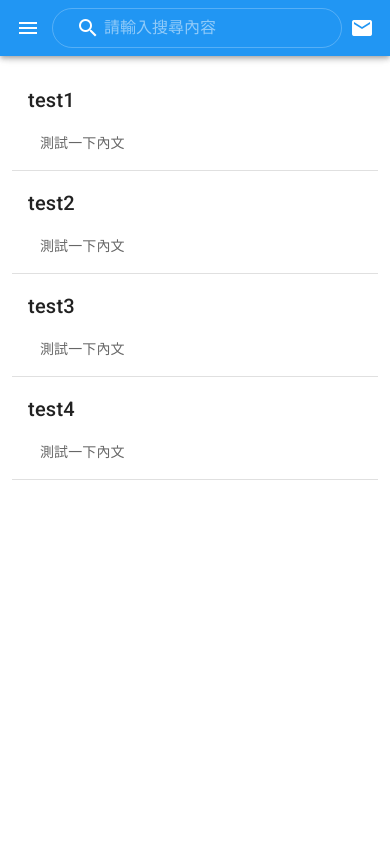
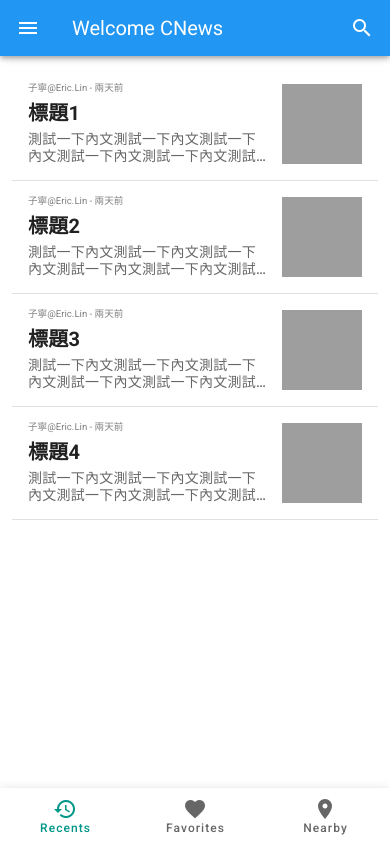
Before and after one commit to ericlin31/cnews, a Vue app: page /article in a window 390 px wide. Built offline with nearby package versions, Linux system fonts and the light colour scheme.

Commit message:
separate app-bar components and add article card class

```diff
--- a/src/App.vue
+++ b/src/App.vue
@@ -1,101 +1,30 @@
 <template>
   <v-app>
-    <!-- 側邊導覽列 -->
-    <v-navigation-drawer app v-model="drawer" class="pt-4">
-      <!-- 網頁標題 -->
-      <v-list-item to="/">
-        <v-list-item-content>
-          <v-list-item-title class="title">CNews</v-list-item-title>
-        </v-list-item-content>
-      </v-list-item>
-      <v-divider></v-divider>
-      <!-- 選單 -->
-      <v-list nav dense>
-        <v-list-item
-          v-cloak
-          v-for="(item, index) in navList"
-          :key="index"
-          :to="item.path"
-        >
-          <v-list-item-icon>
-            <v-icon>mdi-heart</v-icon>
-          </v-list-item-icon>
-          <v-list-item-content>
-            <v-list-item-title>{{ item.title }}</v-list-item-title>
-          </v-list-item-content>
-        </v-list-item>
-      </v-list>
-    </v-navigation-drawer>
-    <!-- 上方導覽列 -->
-    <v-app-bar app color="blue" dark>
-      <!-- 開關選單 -->
-      <v-app-bar-nav-icon @click.stop="drawer = !drawer"></v-app-bar-nav-icon>
-      <!-- 搜尋選單-->
-      <v-text-field
-        dark
-        hide-details
-        clearable
-        prepend-inner-icon="mdi-magnify"
-        rounded
-        placeholder="請輸入搜尋內容"
-        outlined
-        dense
-        single-line
-      ></v-text-field>
-      <v-icon medium dark color="white" class="mx-auto ml-2">mdi-email</v-icon>
-    </v-app-bar>
-    <!-- 內容區塊 -->
+    <top-bar></top-bar>
     <v-main>
       <v-container fluid>
         <router-view></router-view>
       </v-container>
     </v-main>
-    <!-- footer -->
-    <v-bottom-navigation :value="value" v-if="!isMobile()" color="teal" grow>
-      <v-btn>
-        <span>Recents</span>
-        <v-icon>mdi-history</v-icon>
-      </v-btn>
-      <v-btn>
-        <span>Favorites</span>
-        <v-icon>mdi-heart</v-icon>
-      </v-btn>
-      <v-btn>
-        <span>Nearby</span>
-        <v-icon>mdi-map-marker</v-icon>
-      </v-btn>
-    </v-bottom-navigation>
+    <bottom-bar></bottom-bar>
   </v-app>
 </template>
 
 <script>
+import topBar from "./components/appBar/topBar";
+import bottomBar from "./components/appBar/bottomBar";
 export default {
   name: "App",
-
+  components: {
+    topBar,
+    bottomBar,
+  },
   data() {
-    return {
-      drawer: false,
-      value: 0,
-      navList: [
-        { path: "/login", title: "登入" },
-        { path: "/article", title: "文章列表" },
-      ],
-    };
+    return {};
   },
-  methods: {
-    isMobile() {
-      if (screen.width <= 450) {
-        return false;
-      } else {
-        return true;
-      }
-    },
-  },
+  methods: {},
 };
 </script>
 
 <style lang="scss" scoped>
-.v-application .transparent {
-  border-color: black !important;
-}
 </style>
--- /dev/null
+++ b/src/components/appBar/bottomBar.vue
@@ -0,0 +1,36 @@
+<template>
+  <!-- footer -->
+  <v-bottom-navigation
+    app
+    :value="value"
+    color="teal"
+    grow
+    class="hidden-md-and-up"
+  >
+    <v-btn>
+      <span>Recents</span>
+      <v-icon>mdi-history</v-icon>
+    </v-btn>
+    <v-btn>
+      <span>Favorites</span>
+      <v-icon>mdi-heart</v-icon>
+    </v-btn>
+    <v-btn>
+      <span>Nearby</span>
+      <v-icon>mdi-map-marker</v-icon>
+    </v-btn>
+  </v-bottom-navigation>
+</template>
+
+<script>
+export default {
+  data() {
+    return {
+      value: 0,
+    };
+  },
+};
+</script>
+
+<style lang="scss" scoped>
+</style>
--- /dev/null
+++ b/src/components/appBar/topBar.vue
@@ -0,0 +1,114 @@
+<template>
+  <div>
+    <!-- 側邊導覽列 -->
+    <v-navigation-drawer
+      app
+      v-model="drawer"
+      :disable-resize-watcher="true"
+      class="pt-4 hidden-md-and-up"
+    >
+      <!-- 網頁標題 -->
+      <v-list-item to="/">
+        <v-list-item-content>
+          <v-list-item-title class="title">CNews</v-list-item-title>
+        </v-list-item-content>
+      </v-list-item>
+      <v-divider></v-divider>
+      <!-- 選單 -->
+      <v-list nav dense>
+        <v-list-item
+          v-cloak
+          v-for="(item, index) in navList"
+          :key="index"
+          :to="item.path"
+        >
+          <v-list-item-icon>
+            <v-icon>mdi-heart</v-icon>
+          </v-list-item-icon>
+          <v-list-item-content>
+            <v-list-item-title>{{ item.title }}</v-list-item-title>
+          </v-list-item-content>
+        </v-list-item>
+      </v-list>
+    </v-navigation-drawer>
+    <!-- 上方導覽列 -->
+    <v-app-bar app color="blue" dark>
+      <!-- 開關選單 -->
+      <v-app-bar-nav-icon
+        @click.stop="drawer = !drawer"
+        class="hidden-md-and-up"
+      ></v-app-bar-nav-icon>
+      <!-- 搜尋選單-->
+      <v-text-field
+        v-if="isSearch"
+        ref="searchBox"
+        @blur="closeSearch"
+        @keyup.enter="actionSearch"
+        dark
+        hide-details
+        clearable
+        rounded
+        placeholder="請輸入搜尋內容"
+        outlined
+        dense
+        single-line
+        v-model="searchText"
+      ></v-text-field>
+      <v-toolbar-title v-else>{{ searchText }}</v-toolbar-title>
+      <v-spacer></v-spacer>
+      <v-icon
+        @click.stop="openSerach"
+        medium
+        dark
+        color="white"
+        class="mx-auto ml-2"
+        >mdi-magnify</v-icon
+      >
+    </v-app-bar>
+  </div>
+</template>
+
+<script>
+export default {
+  name: "App",
+  data() {
+    return {
+      drawer: false,
+      isSearch: false,
+      searchText: "Welcome CNews",
+      navList: [
+        { path: "/login", title: "登入" },
+        { path: "/article", title: "文章列表" },
+      ],
+    };
+  },
+  methods: {
+    openSerach() {
+      this.searchText = "";
+      this.isSearch = !this.isSearch;
+      this.$nextTick(() => {
+        this.$refs.searchBox.focus();
+      });
+    },
+    closeSearch() {
+      if (!this.searchText) {
+        this.searchText = "Welcome CNews";
+      } else {
+        this.actionSearch();
+      }
+      this.isSearch = !this.isSearch;
+    },
+    actionSearch() {
+      if (this.searchText && this.searchText !== "Welcome CNews") {
+        alert(this.searchText);
+      }
+    },
+  },
+};
+</script>
+
+<style lang="scss" scoped>
+.v-application .transparent {
+  border-color: black !important;
+}
+</style>
--- a/src/views/Article.vue
+++ b/src/views/Article.vue
@@ -1,13 +1,20 @@
 <template>
   <v-row>
-    <v-col cols="" md="9" class="mx-auto">
-      <v-card tile v-for="item in 4" :key="item" elevation="0">
-        <v-card-title>test{{ item }}</v-card-title>
-        <v-card-text>
-          <v-row align="left" class="mx-0">
-            <v-col> 測試一下內文 </v-col>
-          </v-row>
-        </v-card-text>
+    <v-col cols="12" md="9" class="mx-auto">
+      <v-card v-for="item in 4" :key="item" elevation="0" tile>
+        <v-list-item three-line>
+          <v-list-item-content>
+            <div class="author-info-text">子寧@Eric.Lin - 兩天前</div>
+            <v-list-item-title class="text-h6 font-weight-bold mb-0">
+              標題{{ item }}
+            </v-list-item-title>
+            <v-list-item-subtitle class="text-body-2 font-weight-medium"
+              >測試一下內文測試一下內文測試一下內文測試一下內文測試一下內文測試一下內文測試一下內文測試一下內文測試一下內文測試一下內文測試一下內文測試一下內文測試一下內文</v-list-item-subtitle
+            >
+          </v-list-item-content>
+
+          <v-list-item-avatar tile size="80" color="grey"></v-list-item-avatar>
+        </v-list-item>
         <v-divider></v-divider>
       </v-card>
     </v-col>
@@ -18,5 +25,10 @@
 export default {};
 </script>
 
-<style lang="sass" scoped>
+<style lang="scss" scoped>
+.author-info-text {
+  font-size: 0.6rem;
+  font-weight: 400;
+  color: grey;
+}
 </style>
```
